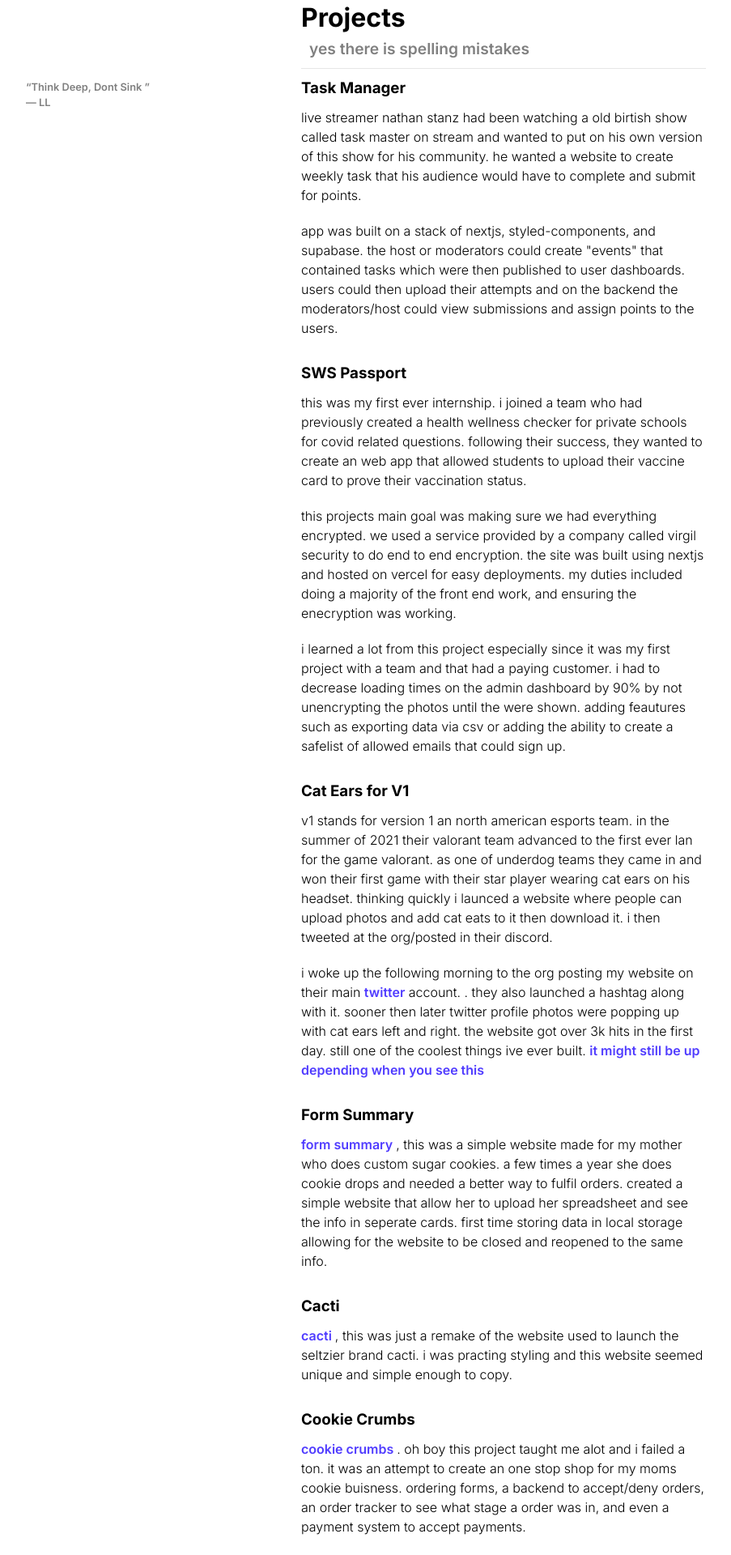
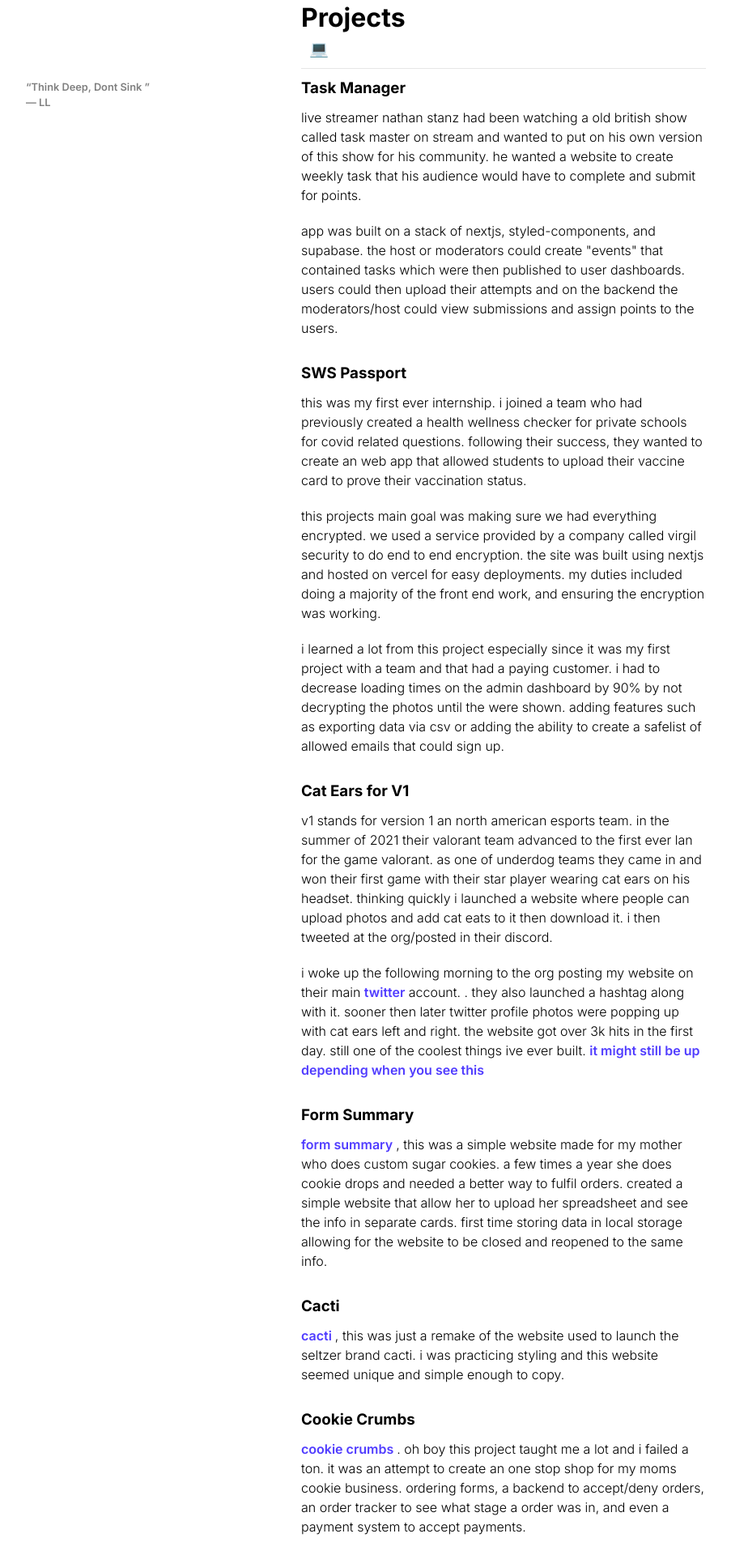
Before and after one commit to berbaroovez/portfolio-v2, a Next.js app: page /projects in a window 1280 px wide. Shown: the part 160-2080 px from the top of the page at 81% size, without its empty margins (18-921 px from the left). Built offline with nearby package versions, Linux system fonts and the light colour scheme.

Commit message:
fixed spelling erros

```diff
--- a/pages/projects.tsx
+++ b/pages/projects.tsx
@@ -13,11 +13,11 @@ export default function Projects() {
           title: "projects – Carter Olson",
         }}
       />
-      <PageTitles title="Projects" subtitle="yes there is spelling mistakes" />
+      <PageTitles title="Projects" subtitle="💻" />
       <ProjectBox>
         <ProjectTitle>Task Manager</ProjectTitle>
         <p>
-          Live streamer Nathan Stanz had been watching a old birtish show called{" "}
+          Live streamer Nathan Stanz had been watching a old british show called{" "}
           <span>Task Master </span> on stream and wanted to put on his own
           version of this show for his community. He wanted a website to create
           weekly task that his audience would have to complete and submit for
@@ -46,14 +46,14 @@ export default function Projects() {
           We used a service provided by a company called Virgil Security to do
           end to end encryption. The site was built using NextJS and hosted on
           Vercel for easy deployments. My duties included doing a majority of
-          the front end work, and ensuring the enecryption was working.
+          the front end work, and ensuring the encryption was working.
         </p>
 
         <p>
           I learned a lot from this project especially since it was my first
           project with a team and that had a paying customer. I had to decrease
-          loading times on the admin dashboard by 90% by not unencrypting the
-          photos until the were shown. Adding feautures such as exporting data
+          loading times on the admin dashboard by 90% by not decrypting the
+          photos until the were shown. Adding features such as exporting data
           via CSV or adding the ability to create a safelist of allowed emails
           that could sign up.
         </p>
@@ -65,7 +65,7 @@ export default function Projects() {
           of 2021 their valorant team advanced to the first ever LAN for the
           game valorant. As one of underdog teams they came in and won their
           first game with their star player wearing cat ears on his headset.
-          Thinking quickly i launced a website where people can upload photos
+          Thinking quickly i launched a website where people can upload photos
           and add cat eats to it then download it. I then tweeted at the
           org/posted in their discord.
         </p>
@@ -93,7 +93,7 @@ export default function Projects() {
           simple website made for my mother who does custom sugar cookies. A few
           times a year she does cookie drops and needed a better way to fulfil
           orders. Created a simple website that allow her to upload her
-          spreadsheet and see the info in seperate cards. First time storing
+          spreadsheet and see the info in separate cards. First time storing
           data in local storage allowing for the website to be closed and
           reopened to the same info.
         </p>
@@ -102,8 +102,8 @@ export default function Projects() {
         <ProjectTitle>Cacti</ProjectTitle>
         <p>
           <a href="https://drinkcacti.vercel.app/"> Cacti </a>, This was just a
-          remake of the website used to launch the seltzier brand cacti. I was
-          practing styling and this website seemed unique and simple enough to
+          remake of the website used to launch the seltzer brand cacti. I was
+          practicing styling and this website seemed unique and simple enough to
           copy.
         </p>
       </ProjectBox>
@@ -111,15 +111,15 @@ export default function Projects() {
         <ProjectTitle>Cookie Crumbs</ProjectTitle>
         <p>
           <a href="https://cookiecrumbs.vercel.app/"> Cookie Crumbs </a> . Oh
-          boy this project taught me alot and i failed a ton. it was an attempt
-          to create an one stop shop for my moms cookie buisness. ordering
+          boy this project taught me a lot and i failed a ton. it was an attempt
+          to create an one stop shop for my moms cookie business. ordering
           forms, a backend to accept/deny orders, an order tracker to see what
           stage a order was in, and even a payment system to accept payments.
         </p>
         <p>
           This was my first major project that had a real world goal in mind. I
           learned a lot about when to use server side rendering vs client side
-          rendering with NextJS. The diffuclty of creating a order form that
+          rendering with NextJS. The difficulty of creating a order form that
           worked for multiple people. I even attempted at creating a form maker
           which i failed at.
         </p>
```
Also changed, not shown: 1 other file (tests, documents, lock files or other folders).
